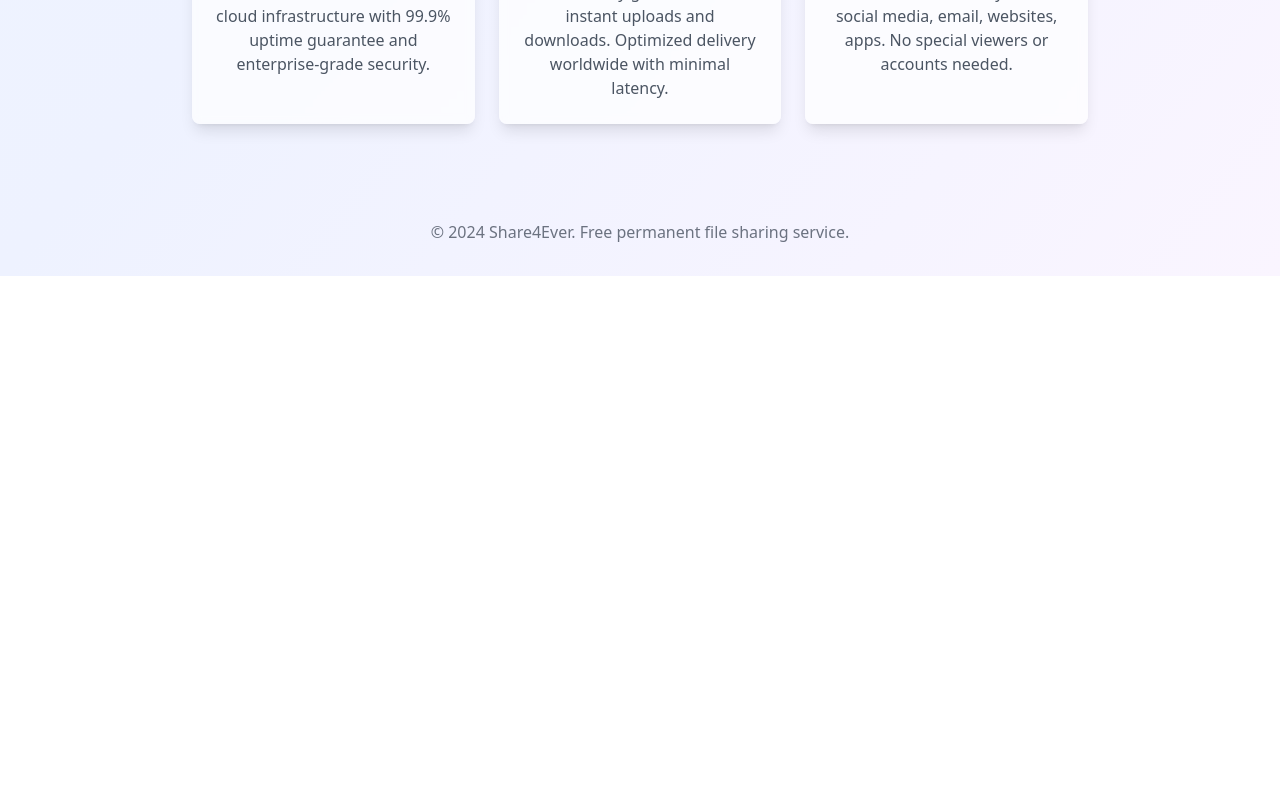
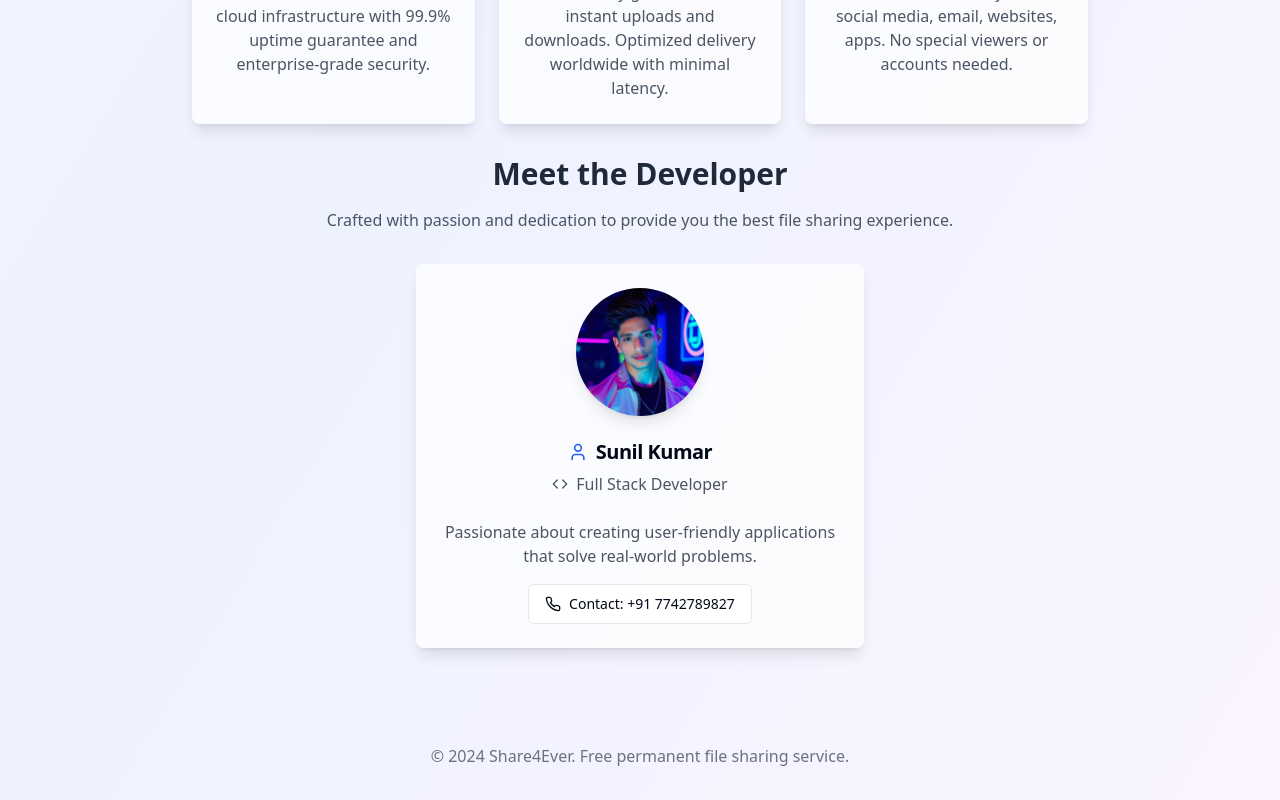
Before and after one commit to SummySKJi/media-forever-link, a React (Vite) app: page / in a window 1280 px wide. Shown: the part 1288-2088 px from the top of the page. Before the commit the page ends 1564 px from the top, so only its background shows below. Built offline with nearby package versions, Linux system fonts and the light colour scheme.

Commit message:
Add developer contact details
Added developer photo and contact information to the website.

```diff
--- /dev/null
+++ b/src/components/DeveloperSection.tsx
@@ -0,0 +1,58 @@
+
+import { Card, CardContent, CardHeader, CardTitle } from '@/components/ui/card';
+import { Button } from '@/components/ui/button';
+import { Phone, User, Code } from 'lucide-react';
+
+const DeveloperSection = () => {
+  const handleContactClick = () => {
+    window.open('tel:+917742789827', '_self');
+  };
+
+  return (
+    <section aria-label="Developer information" className="mt-16">
+      <div className="text-center mb-8">
+        <h2 className="text-3xl font-bold text-gray-800 mb-4">
+          Meet the Developer
+        </h2>
+        <p className="text-gray-600 max-w-2xl mx-auto">
+          Crafted with passion and dedication to provide you the best file sharing experience.
+        </p>
+      </div>
+
+      <Card className="bg-white/70 backdrop-blur-sm border-0 shadow-lg hover:shadow-xl transition-all duration-300 max-w-md mx-auto">
+        <CardHeader className="text-center">
+          <div className="w-32 h-32 mx-auto mb-4 rounded-full overflow-hidden shadow-lg">
+            <img
+              src="/lovable-uploads/3726eb0f-9a82-46b3-8131-9b42bfa59585.png"
+              alt="Sunil Kumar - Developer"
+              className="w-full h-full object-cover"
+            />
+          </div>
+          <CardTitle className="text-xl flex items-center justify-center gap-2">
+            <User className="w-5 h-5 text-blue-600" />
+            Sunil Kumar
+          </CardTitle>
+          <div className="flex items-center justify-center gap-2 text-gray-600">
+            <Code className="w-4 h-4" />
+            <span>Full Stack Developer</span>
+          </div>
+        </CardHeader>
+        <CardContent className="text-center">
+          <p className="text-gray-600 mb-4">
+            Passionate about creating user-friendly applications that solve real-world problems.
+          </p>
+          <Button
+            onClick={handleContactClick}
+            className="flex items-center gap-2 mx-auto"
+            variant="outline"
+          >
+            <Phone className="w-4 h-4" />
+            Contact: +91 7742789827
+          </Button>
+        </CardContent>
+      </Card>
+    </section>
+  );
+};
+
+export default DeveloperSection;
--- a/src/pages/Index.tsx
+++ b/src/pages/Index.tsx
@@ -1,4 +1,3 @@
-
 import { useState } from 'react';
 import { Card, CardContent, CardHeader, CardTitle } from '@/components/ui/card';
 import { Button } from '@/components/ui/button';
@@ -6,6 +5,7 @@ import { Upload, Link2, Eye, Shield, Zap, Globe } from 'lucide-react';
 import FileUploadZone from '@/components/FileUploadZone';
 import FilePreview from '@/components/FilePreview';
 import ShareableLink from '@/components/ShareableLink';
+import DeveloperSection from '@/components/DeveloperSection';
 import { useFileUpload } from '@/hooks/useFileUpload';
 
 const Index = () => {
@@ -171,6 +171,9 @@ const Index = () => {
                   </Card>
                 </div>
               </section>
+
+              {/* Developer Section */}
+              <DeveloperSection />
             </div>
           ) : (
             <div className="space-y-8">
```
Also changed, not shown: public/lovable-uploads/3726eb0f-9a82-46b3-8131-9b42bfa59585.png (added).
